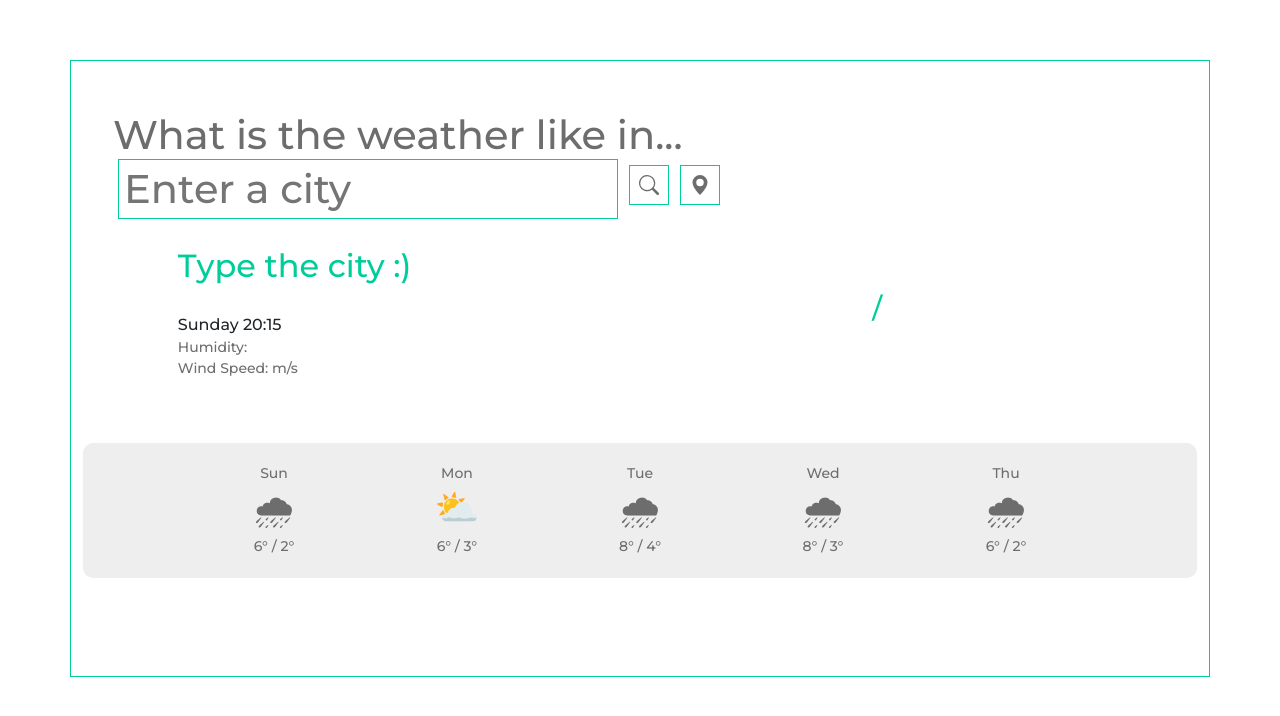
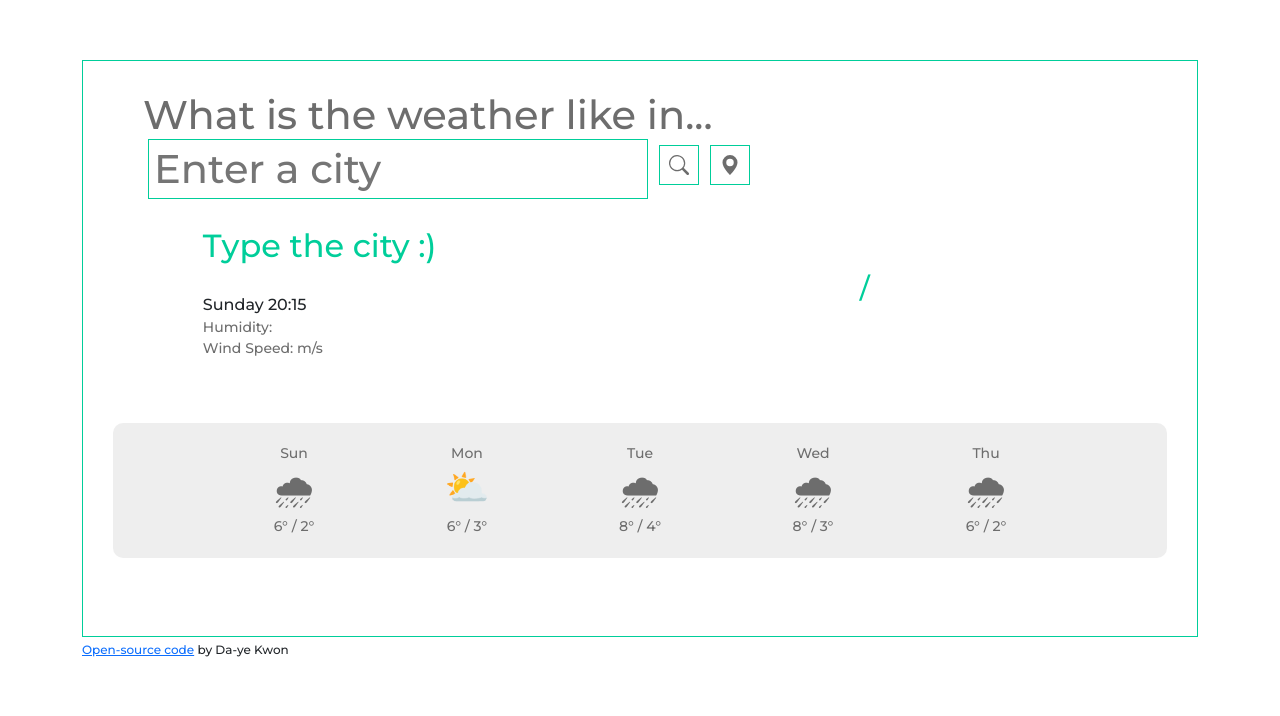
Before and after one commit to dayeahk/weather-app, a plain HTML site: page index.html in a window 1280 px wide. Drawn offline with nearby package versions, Linux system fonts and the light colour scheme.

Commit message:
added weather-container
added weather-container and added github link

```diff
--- a/index.html
+++ b/index.html
@@ -21,6 +21,7 @@
 
   <body>
     <div class="container">
+      <div class="weather-container">
         <h1>
           What is the weather like in...
           <form>
@@ -111,6 +112,11 @@
           </div>
         </div>
       </div>
+      <span class="github-link">
+        <a href="https://github.com/dayeahk/weather-app">Open-source code</a>
+        by Da-ye Kwon</span
+      >
+    </div>
     <script src="src/index.js"></script>
   </body>
 </html>
--- a/src/styles.css
+++ b/src/styles.css
@@ -48,9 +48,12 @@ svg {
 
 .container {
   font-family: "Montserrat", sans-serif;
+}
+
+.weather-container {
   border: 1px solid #00ce9a;
-  margin: 60px auto;
-  padding: 50px;
+  margin: 60px auto 0 auto;
+  padding: 30px;
 }
 
 .city {
@@ -109,3 +112,7 @@ svg {
   font-size: 14px;
   color: #6d6d6d;
 }
+
+.github-link {
+  font-size: 12px;
+}
```
Lines whose indentation alone changed are shown as unchanged.
